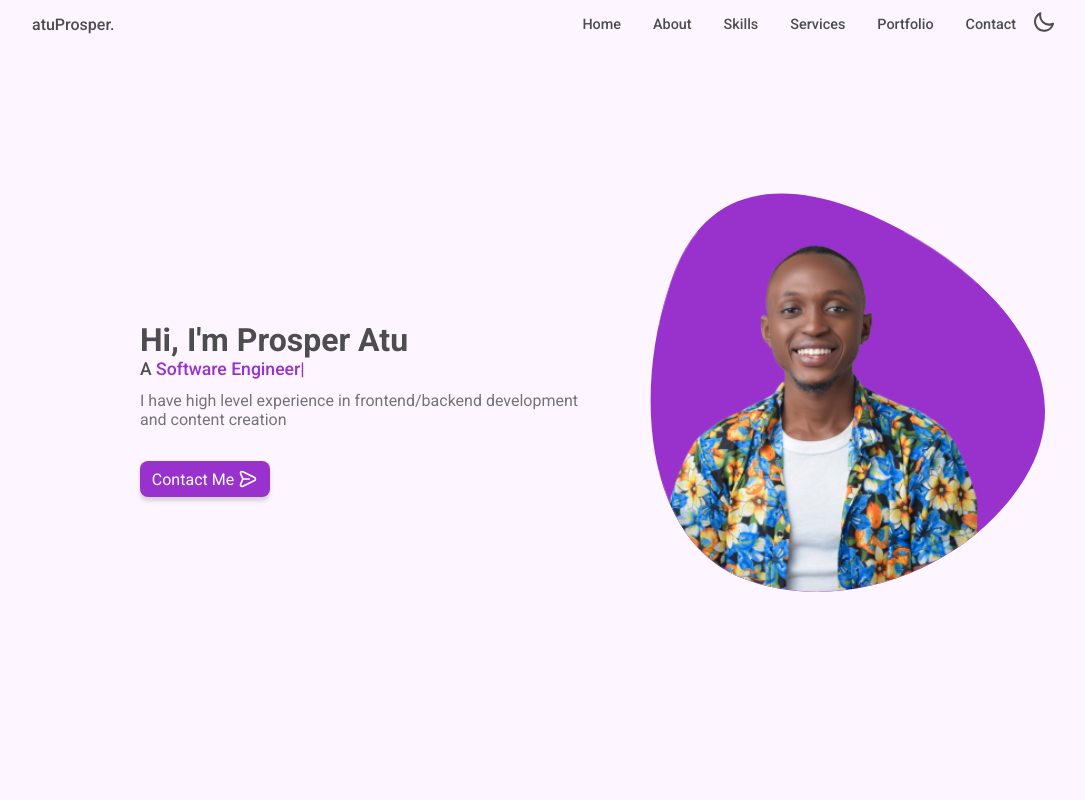
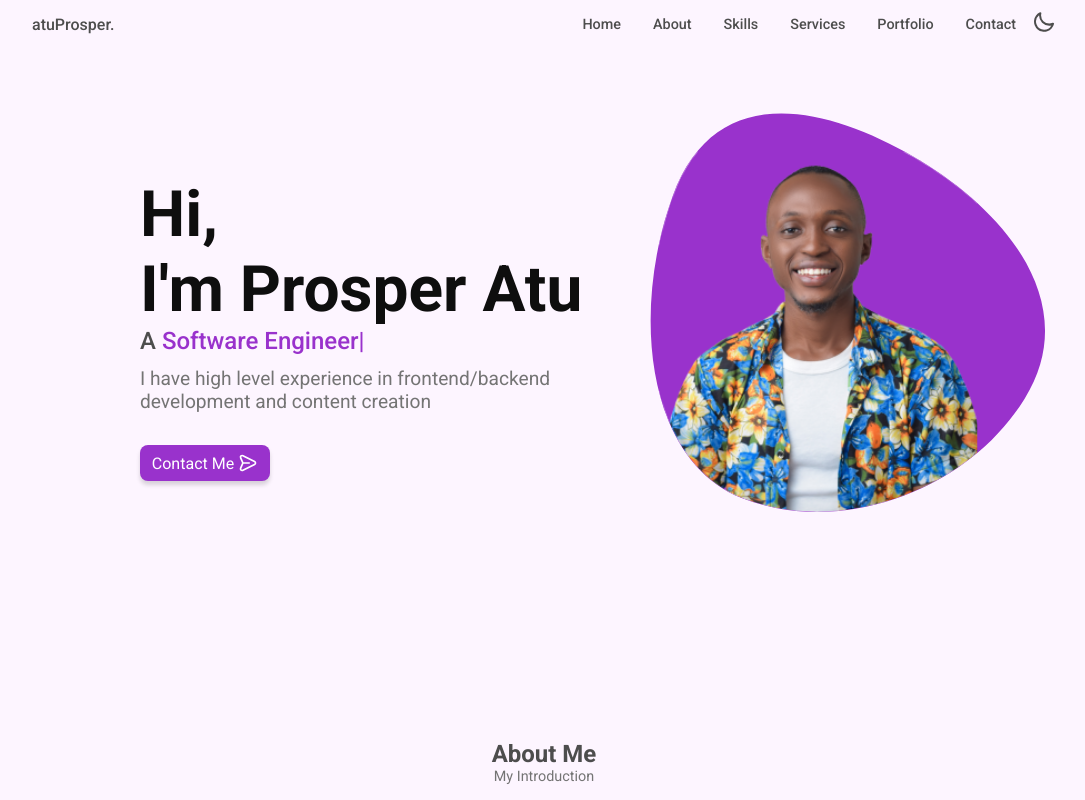
Before and after one commit to prosper74/My-React-Portfolio, a React (Create React App) app: page / in a window 1280 px wide. Shown: the top 800 px of the page, without its empty margins (96-1181 px from the left). Built offline with nearby package versions, Linux system fonts and the light colour scheme; some icons are missing.

Commit message:
modified some files

```diff
--- a/package.json
+++ b/package.json
@@ -12,6 +12,7 @@
     "@iconscout/react-unicons-thinline": "0.0.1",
     "@material-ui/core": "4.11.4",
     "@material-ui/icons": "4.11.2",
+    "axios": "^0.21.1",
     "ityped": "1.0.3",
     "node-sass": "6.0.0",
     "react": "17.0.2",
--- a/src/pages/home/Home.jsx
+++ b/src/pages/home/Home.jsx
@@ -70,7 +70,7 @@ function Home({ themeIcon }) {
             {/* Name and introduction */}
             <div className="home__data">
               <h1 className={themeIcon ? "homeTitleDark" : "homeTitle"}>
-                Hi, I'm Prosper Atu
+                Hi, <br /> I'm Prosper Atu
               </h1>
               <h3
                 className={
--- a/src/pages/home/home.scss
+++ b/src/pages/home/home.scss
@@ -146,8 +146,30 @@
 }
 
 @media screen and (min-width: 1024px) {
+  .homeContent {
+    padding-top: 0.5rem;
+    column-gap: 2rem;
+  }
+
+  .homeTitle {
+    font-size: 4rem;
+    color: rgb(14, 14, 14);
+  }
+
+  .homeTitleDark {
+    font-size: 4rem;
+  }
+
+  .homeSubtitle {
+    font-size: 1.5rem;
+  }
+
+  .description {
+    font-size: 1.2rem;
+  }
+
   .homeBlob {
-    width: 450px;
+    width: 550px;
   }
 
   .homeSocial {
```
Also changed, not shown: 1 other file (tests, documents, lock files or other folders).
